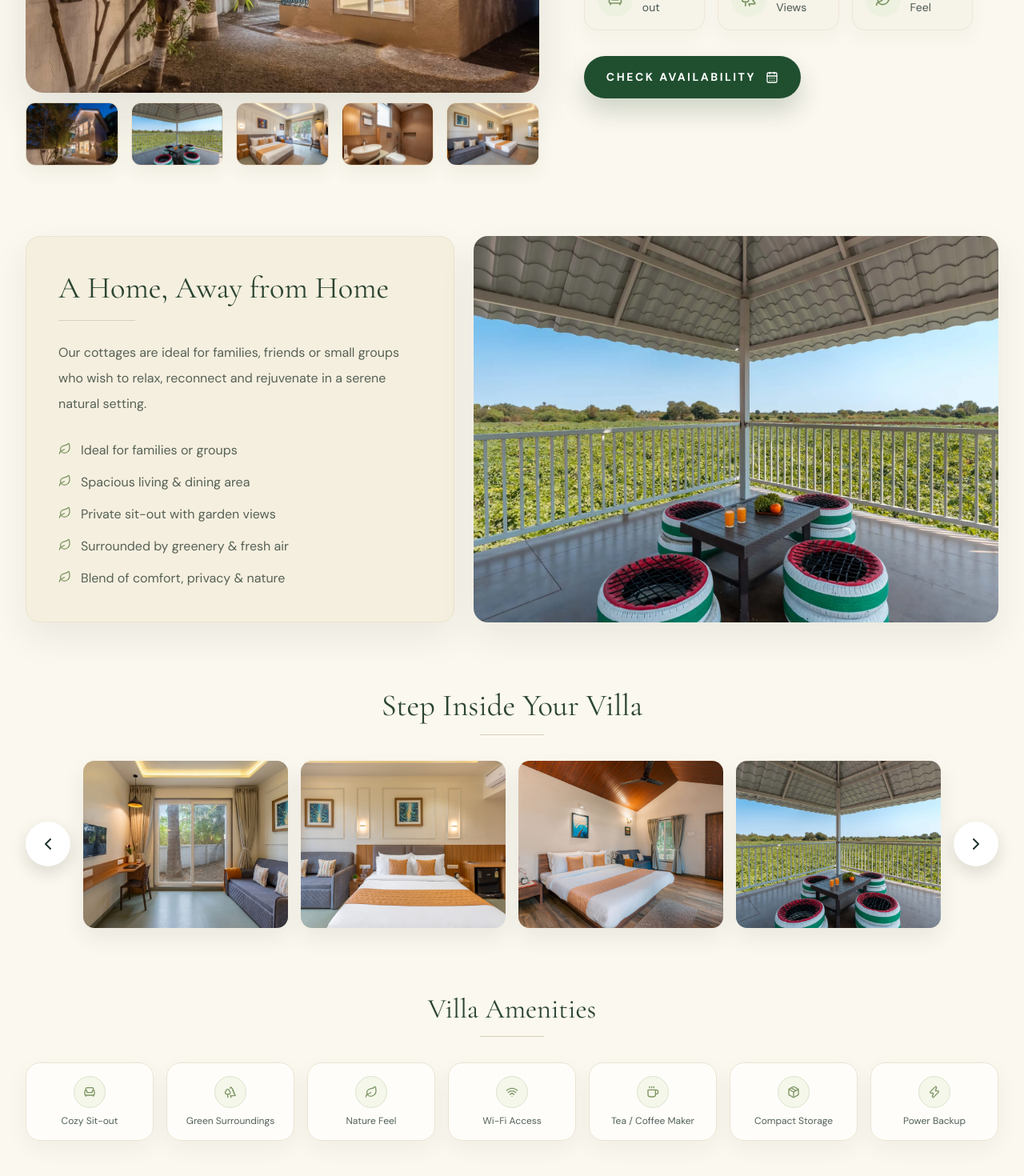
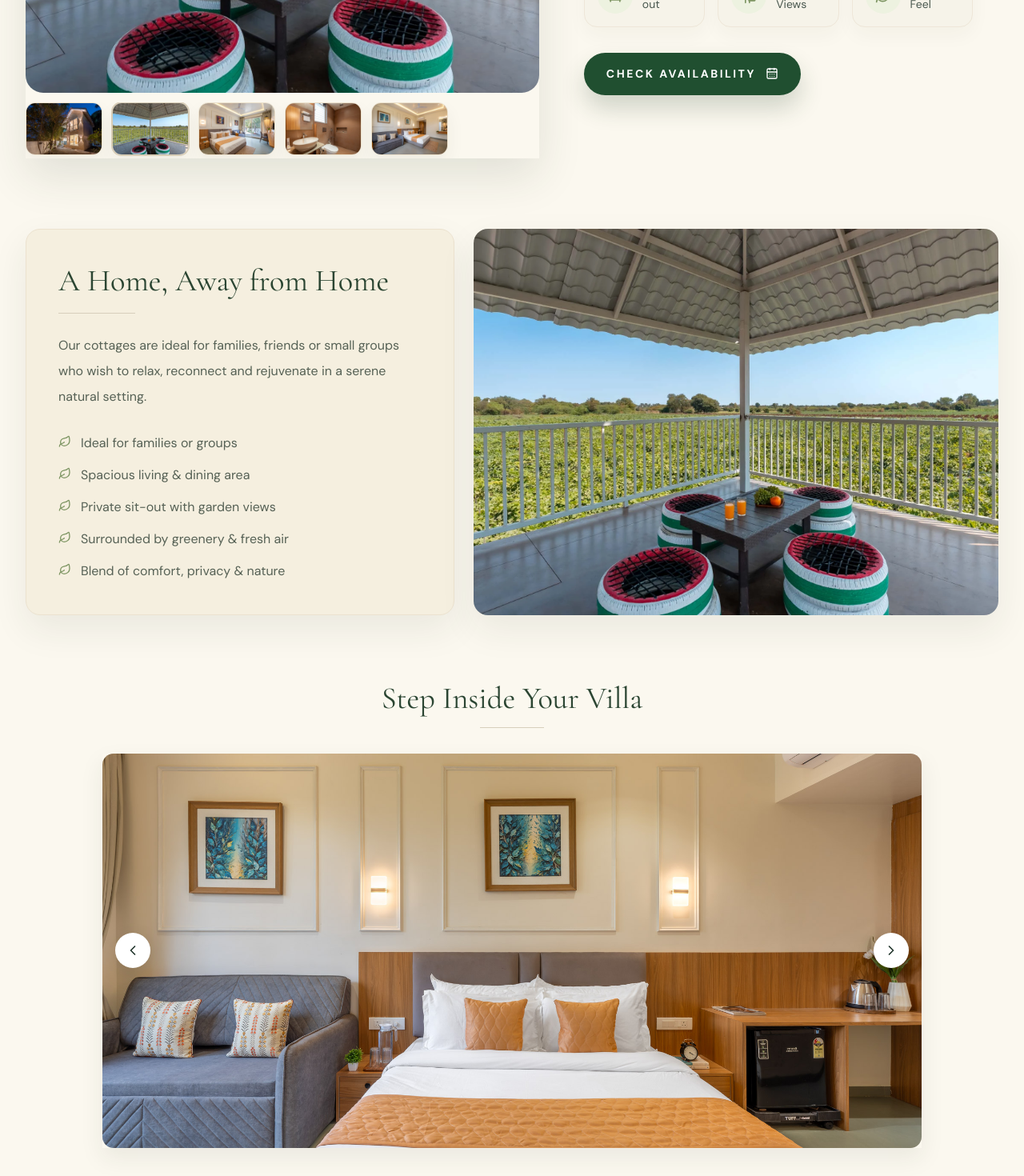
Before and after one commit to BrandandBeeyond/nativeplaceshirdi, a Next.js app: page /cottages in a window 1280 px wide. Shown: the part 1060-2530 px from the top of the page at 80% size. Built offline with nearby package versions, Linux system fonts and the light colour scheme.

Commit message:
some updates

```diff
--- /dev/null
+++ b/src/app/components/FadeCarousel.jsx
@@ -0,0 +1,128 @@
+"use client";
+
+import { useEffect, useMemo, useState } from "react";
+import Image from "next/image";
+import { ChevronLeft, ChevronRight } from "lucide-react";
+
+export default function FadeCarousel({
+  images = [],
+  alt,
+  className = "",
+  imageClassName = "",
+  aspectClassName = "aspect-[1.18/1]",
+  showThumbs = true,
+  showControls = true,
+  autoPlayDelay = 4500,
+  thumbAspectClassName = "aspect-[1.2/0.82]",
+  thumbClassName = "",
+  thumbActiveClassName = "border-[#d8cdb6] ring-1 ring-[#d8cdb6]",
+  thumbInactiveClassName = "border-[#eadfca]",
+  containerRoundedClassName = "rounded-[22px]",
+  controlsClassName = "",
+  controlButtonClassName = "",
+}) {
+  const slides = useMemo(() => images.filter(Boolean), [images]);
+  const [activeIndex, setActiveIndex] = useState(0);
+  const currentIndex = slides.length > 0 ? activeIndex % slides.length : 0;
+
+  useEffect(() => {
+    if (slides.length <= 1) {
+      return undefined;
+    }
+
+    const timer = window.setInterval(() => {
+      setActiveIndex((currentIndex) => (currentIndex + 1) % slides.length);
+    }, autoPlayDelay);
+
+    return () => window.clearInterval(timer);
+  }, [autoPlayDelay, slides.length]);
+
+  if (slides.length === 0) {
+    return null;
+  }
+
+  const goToSlide = (nextIndex) => {
+    setActiveIndex((nextIndex + slides.length) % slides.length);
+  };
+
+  const handlePrevious = () => {
+    goToSlide(currentIndex - 1);
+  };
+
+  const handleNext = () => {
+    goToSlide(currentIndex + 1);
+  };
+
+  return (
+    <div className={`relative ${className}`}>
+      <div className={`relative overflow-hidden ${containerRoundedClassName}`}>
+        <div className={`relative ${aspectClassName}`}>
+          {slides.map((src, index) => {
+            const isActive = index === currentIndex;
+
+            return (
+              <div
+                key={`${src}-${index}`}
+                className={`absolute inset-0 transition-opacity duration-700 ease-in-out ${
+                  isActive ? "z-10 opacity-100" : "z-0 opacity-0"
+                }`}
+              >
+                <Image
+                  src={src}
+                  alt={`${alt || "Carousel image"} ${index + 1}`}
+                  fill
+                  priority={index === 0}
+                  className={`object-cover ${imageClassName}`}
+                />
+              </div>
+            );
+          })}
+        </div>
+
+        {showControls && slides.length > 1 ? (
+          <>
+            <button
+              type="button"
+              aria-label="Previous image"
+              onClick={handlePrevious}
+              className={`absolute left-4 top-1/2 z-20 inline-flex h-11 w-11 -translate-y-1/2 items-center justify-center rounded-full bg-white text-[#20342b] shadow-[0_8px_22px_rgba(20,28,17,0.18)] transition-transform duration-300 hover:scale-105 ${controlsClassName} ${controlButtonClassName}`}
+            >
+              <ChevronLeft className="h-5 w-5" />
+            </button>
+
+            <button
+              type="button"
+              aria-label="Next image"
+              onClick={handleNext}
+              className={`absolute right-4 top-1/2 z-20 inline-flex h-11 w-11 -translate-y-1/2 items-center justify-center rounded-full bg-white text-[#20342b] shadow-[0_8px_22px_rgba(20,28,17,0.18)] transition-transform duration-300 hover:scale-105 ${controlsClassName} ${controlButtonClassName}`}
+            >
+              <ChevronRight className="h-5 w-5" />
+            </button>
+          </>
+        ) : null}
+      </div>
+
+      {showThumbs && slides.length > 1 ? (
+        <div className="mt-3 flex gap-3 overflow-x-auto pb-1">
+          {slides.map((src, index) => {
+            const isActive = index === currentIndex;
+
+            return (
+              <button
+                key={`${src}-thumb-${index}`}
+                type="button"
+                aria-label={`Show image ${index + 1}`}
+                onClick={() => goToSlide(index)}
+                className={`relative w-[84px] flex-none overflow-hidden rounded-[12px] border bg-white shadow-[0_10px_22px_rgba(44,56,38,0.06)] sm:w-[96px] ${thumbAspectClassName} ${
+                  isActive ? thumbActiveClassName : thumbInactiveClassName
+                } ${thumbClassName}`}
+              >
+                <Image src={src} alt="" fill className="object-cover" />
+              </button>
+            );
+          })}
+        </div>
+      ) : null}
+    </div>
+  );
+}
--- a/src/app/components/StayDetailPage.jsx
+++ b/src/app/components/StayDetailPage.jsx
@@ -3,7 +3,6 @@ import Link from "next/link";
 import {
   CalendarDays,
   ChevronLeft,
-  ChevronRight,
   Grid3x3,
   Home,
   Leaf,
@@ -14,6 +13,7 @@ import {
 import Navbar from "./Navbar";
 import Footer from "./Footer";
 import PageBanner from "./PageBanner";
+import FadeCarousel from "./FadeCarousel";
 
 function IconPill({ icon: Icon, label }) {
   return (
@@ -80,47 +80,13 @@ export default function StayDetailPage({
           </div>
 
           <div className="mt-4 grid gap-6 lg:grid-cols-[1.05fr_0.9fr] lg:items-center">
-            <div className="relative">
-              <div className="relative overflow-hidden rounded-[22px] shadow-[0_22px_52px_rgba(44,56,38,0.12)]">
-                <div className="relative aspect-[1.18/1] lg:aspect-[1.12/1]">
-                  <Image src={heroImage} alt={stayTitle} fill priority className="object-cover" />
-                </div>
-
-                <button
-                  type="button"
-                  aria-label="Previous image"
-                  className="absolute left-4 top-1/2 inline-flex h-11 w-11 -translate-y-1/2 items-center justify-center rounded-full bg-white text-[#20342b] shadow-[0_8px_22px_rgba(20,28,17,0.18)]"
-                >
-                  <ChevronLeft className="h-5 w-5" />
-                </button>
-
-                <button
-                  type="button"
-                  aria-label="Next image"
-                  className="absolute right-4 top-1/2 inline-flex h-11 w-11 -translate-y-1/2 items-center justify-center rounded-full bg-white text-[#20342b] shadow-[0_8px_22px_rgba(20,28,17,0.18)]"
-                >
-                  <ChevronRight className="h-5 w-5" />
-                </button>
-              </div>
-
-              <div className="mt-3 grid grid-cols-5 gap-3 sm:gap-4">
-                {heroThumbs.map((thumb, index) => (
-                  <div
-                    key={thumb}
-                    className={`relative aspect-[1.2/0.82] overflow-hidden rounded-[12px] border ${
-                      index === 0 ? "border-[#d8cdb6]" : "border-[#eadfca]"
-                    } bg-white shadow-[0_10px_22px_rgba(44,56,38,0.06)]`}
-                  >
-                    <Image
-                      src={thumb}
-                      alt={`${stayTitle} thumbnail ${index + 1}`}
-                      fill
-                      className="object-cover"
-                    />
-                  </div>
-                ))}
-              </div>
-            </div>
+            <FadeCarousel
+              images={heroThumbs?.length ? heroThumbs : [heroImage]}
+              alt={stayTitle}
+              className="shadow-[0_22px_52px_rgba(44,56,38,0.12)]"
+              aspectClassName="aspect-[1.18/1] lg:aspect-[1.12/1]"
+              containerRoundedClassName="rounded-[22px]"
+            />
 
             <div className="px-2 py-2 lg:px-4 xl:px-8">
               <p className="font-subheading text-[12px] font-semibold uppercase tracking-[0.35em] text-[#6e7d63]">
@@ -218,38 +184,15 @@ export default function StayDetailPage({
             <div className="mx-auto mt-3 h-px w-20 bg-[#d7cfbc]" />
           </div>
 
-          <div className="mt-8 flex items-stretch gap-4">
-            <button
-              type="button"
-              aria-label="Previous gallery image"
-              className="hidden h-14 w-14 shrink-0 items-center justify-center self-center rounded-full bg-white text-[#20342b] shadow-[0_8px_20px_rgba(20,28,17,0.14)] lg:inline-flex"
-            >
-              <ChevronLeft className="h-6 w-6" />
-            </button>
-
-            <div className="grid flex-1 gap-4 sm:grid-cols-2 lg:grid-cols-4">
-              {galleryImages.map((image, index) => (
-                <div
-                  key={image}
-                  className="relative aspect-[1.08/0.88] overflow-hidden rounded-[14px] shadow-[0_12px_28px_rgba(44,56,38,0.08)]"
-                >
-                  <Image
-                    src={image}
-                    alt={`${stayTitle} gallery ${index + 1}`}
-                    fill
-                    className="object-cover"
-                  />
-                </div>
-              ))}
-            </div>
-
-            <button
-              type="button"
-              aria-label="Next gallery image"
-              className="hidden h-14 w-14 shrink-0 items-center justify-center self-center rounded-full bg-white text-[#20342b] shadow-[0_8px_20px_rgba(20,28,17,0.14)] lg:inline-flex"
-            >
-              <ChevronRight className="h-6 w-6" />
-            </button>
+          <div className="mt-8 mx-auto max-w-5xl">
+            <FadeCarousel
+              images={galleryImages}
+              alt={`${stayTitle} gallery`}
+              className="shadow-[0_12px_28px_rgba(44,56,38,0.08)]"
+              aspectClassName="aspect-[1.08/0.74] sm:aspect-[1.08/0.62] lg:aspect-[1.08/0.52]"
+              containerRoundedClassName="rounded-[14px]"
+              showThumbs={false}
+            />
           </div>
         </section>
 
```
